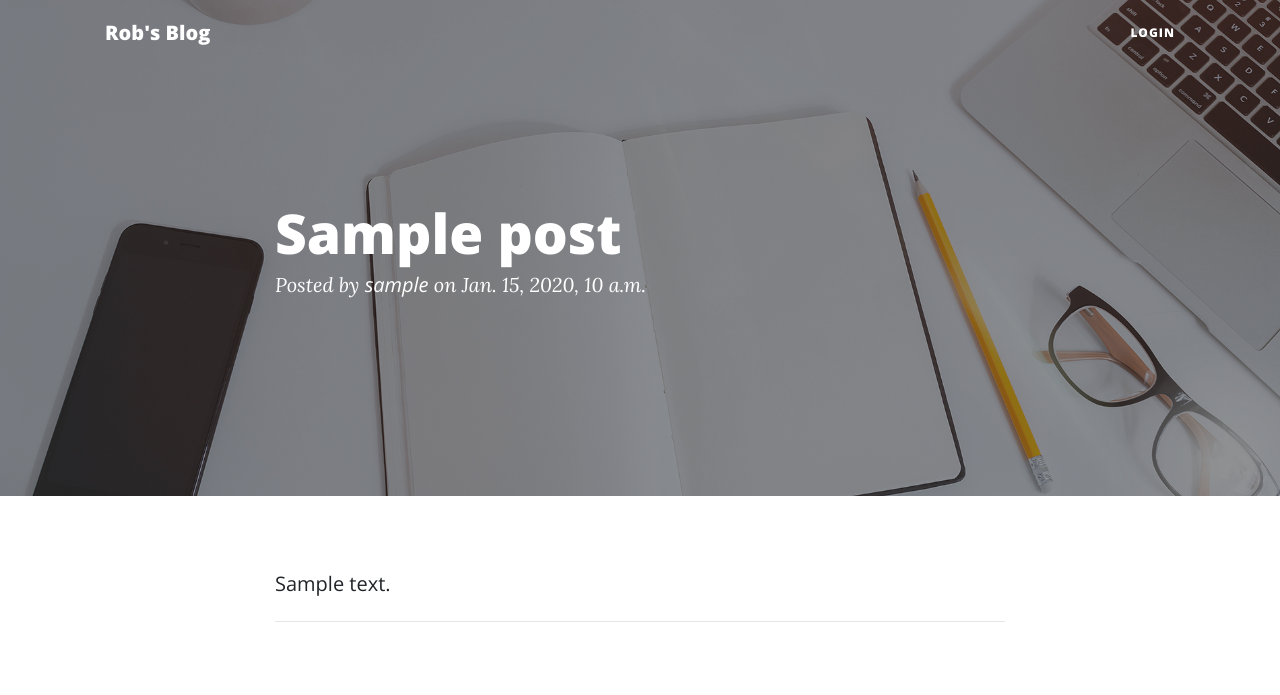
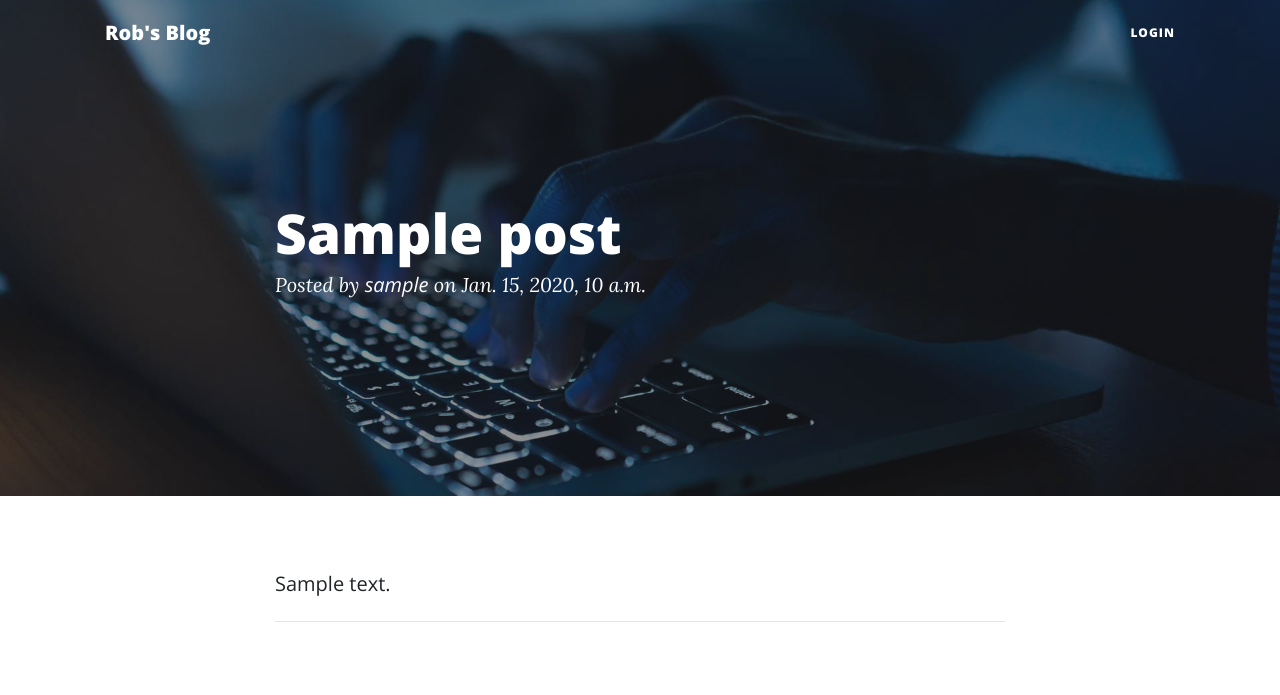
Before and after one commit to robj3d3/bridging-coursework, a Django app: page /post/1/ in a window 1280 px wide. Shown: the top 695 px of the page. Run offline with Django 3.2, Linux system fonts and the light colour scheme; tables that the repository leaves empty hold one stand-in row (values such as "Sample post"); some libraries are stand-ins or nearby versions.

Commit message:
Added blog post images

```diff
--- a/blog/templates/blog/post_detail.html
+++ b/blog/templates/blog/post_detail.html
@@ -2,7 +2,16 @@
 
 {% block content %}
 
-    <header class="masthead" style="background-image: url('../../../static/img/editing.jpg')">
+    <!-- Manual custom blog pics -->
+    {% if post.pk == 1 %}
+        <header class="masthead" style="background-image: url('../../../static/img/django-and-site-structure.jpg')">
+    {% elif post.pk == 2 %}
+        <header class="masthead" style="background-image: url('../../../static/img/looking-ahead.jpg')">
+    {% elif post.pk == 3 %}
+        <header class="masthead" style="background-image: url('../../../static/img/first-year.jpg')">
+    {% else %}
+        <header class="masthead" style="background-image: url('../../../static/img/editing.jpg')">
+    {% endif %}
         <div class="overlay"></div>
         <div class="container">
         <div class="row">
```
Also changed, not shown: blog/static/img/first-year.jpg (added), blog/static/img/looking-ahead.jpg (added).
